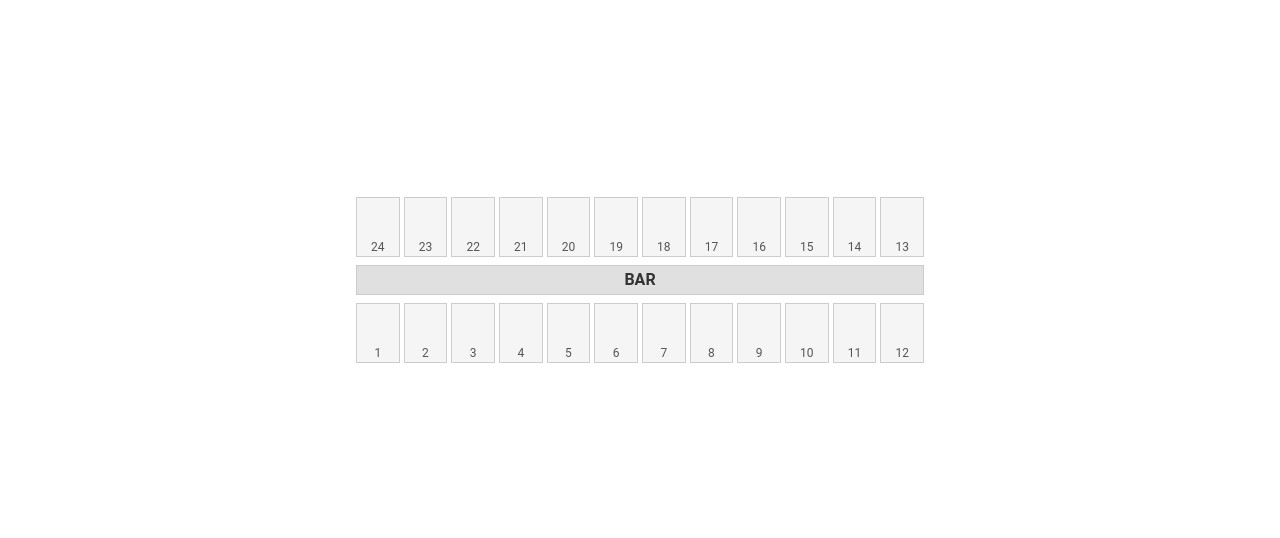
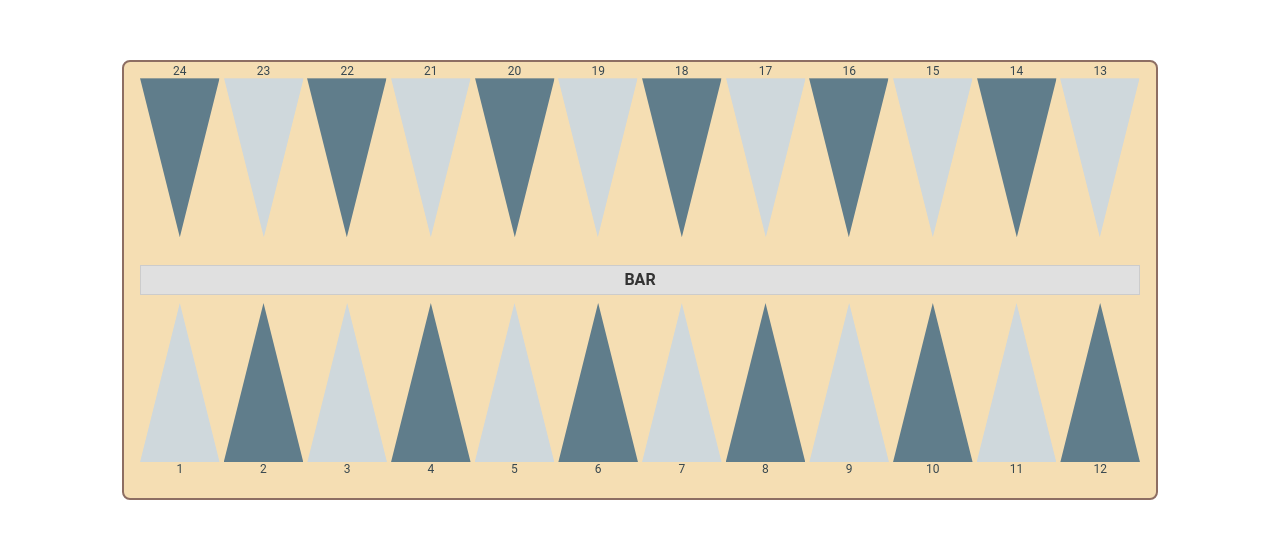
Before and after one commit to lightsparks/trictrac, a Vue app: page / in a window 1280 px wide. Shown: the part 120-658 px from the top of the page. Built offline with nearby package versions, Linux system fonts and the light colour scheme.

Commit message:
feat: replace placeholders with Point.vue triangles for 24-point board layout

```diff
--- a/src/components/Board.vue
+++ b/src/components/Board.vue
@@ -1,40 +1,45 @@
 <!-- src/components/Board.vue -->
 <template>
   <div class="board-container">
-    <!-- Top half: points 13–24 (left to right; we’ll display 12 boxes as placeholders) -->
+    <!-- Top row: points 24 down to 13 -->
     <div class="points-row top-row">
-      <div
-          v-for="point in 12"
-          :key="point"
-          class="point-placeholder"
-      >
-        {{ 13 + (12 - point) }}
-      </div>
+      <!-- 24, 23, …, 13 -->
+      <Point
+          v-for="n in 12"
+          :key="n"
+          :index="24 - (n - 1)"
+          :color="(n % 2 === 1) ? 'dark' : 'light'"
+          :isTop="true"
+      />
     </div>
 
-    <!-- Middle bar (optional visual separator) -->
+    <!-- Middle bar -->
     <div class="middle-bar">
       <span>BAR</span>
     </div>
 
-    <!-- Bottom half: points 12–1 (left to right) -->
+    <!-- Bottom row: points 1 up to 12 -->
     <div class="points-row bottom-row">
-      <div
-          v-for="point in 12"
-          :key="point"
-          class="point-placeholder"
-      >
-        {{ point }}
-      </div>
+      <!-- 1, 2, …, 12 -->
+      <Point
+          v-for="n in 12"
+          :key="n"
+          :index="n"
+          :color="(n % 2 === 1) ? 'light' : 'dark'"
+          :isTop="false"
+      />
     </div>
   </div>
 </template>
 
+
 <script lang="ts">
 import { defineComponent } from 'vue';
+import Point from './Point.vue';
 
 export default defineComponent({
   name: 'Board',
+  components: {Point},
   setup() {
     // In future, we’ll track which checkers live on each point here
     return {};
@@ -43,53 +48,34 @@ export default defineComponent({
 </script>
 
 <style scoped>
-/*
-  .board-container: wraps entire board
-  We’re using CSS Grid here to stack three rows:
-    1) top‐points row
-    2) a middle “bar”
-    3) bottom‐points row
-*/
+/* Board.vue scoped style */
 .board-container {
   display: grid;
+  /* Three rows: top points / bar / bottom points */
+  /* “auto” lets each row grow to fit its children (the triangles define their own height) */
   grid-template-rows: auto 30px auto;
   row-gap: 8px;
+
+  /* Padding around the board; let it fill whatever parent width is available */
   padding: 16px;
-  max-width: 600px;
+  width: 100%;
+  max-width: 100%;
   margin: 0 auto;
+
+  /* Background + border to look like a backgammon board frame */
+  background-color: #f5deb3;   /* wheat color */
+  border: 2px solid #8d6e63;   /* brown border */
+  border-radius: 8px;
 }
 
-/* Both .points-row (top & bottom) use a 12‐column grid */
+/* Each “points-row” is 12 equal‐width columns (one column per triangle) */
 .points-row {
   display: grid;
   grid-template-columns: repeat(12, 1fr);
   column-gap: 4px;
 }
 
-/* A simple placeholder box for each “point” */
-.point-placeholder {
-  background-color: #f5f5f5;
-  border: 1px solid #ccc;
-  height: 60px;
-  display: flex;
-  align-items: flex-end;
-  justify-content: center;
-  font-size: 0.75rem;
-  color: #555;
-  position: relative;
-}
-
-/* Label each placeholder with its numeric index at the bottom */
-.point-placeholder::after {
-  content: attr(data-index);
-  position: absolute;
-  bottom: 4px;
-  right: 4px;
-  font-size: 0.6rem;
-  color: #999;
-}
-
-/* Middle bar separator */
+/* The “BAR” strip in the middle is a fixed 30px height (from the grid‐row) */
 .middle-bar {
   display: flex;
   align-items: center;
--- /dev/null
+++ b/src/components/Point.vue
@@ -0,0 +1,131 @@
+<!-- src/components/Point.vue -->
+<template>
+  <div
+      class="point-wrapper"
+      :class="[{ top: isTop }, colorClass, { highlight, selected }]"
+      @click="$emit('click')"
+  >
+    <!-- Responsive triangle -->
+    <div class="triangle-shape"></div>
+
+    <!-- Checker slot (if a <Checker> is inserted) -->
+    <slot />
+
+    <!-- Pip label -->
+    <span class="pip-label">{{ index }}</span>
+  </div>
+</template>
+
+<script lang="ts">
+import {defineComponent, computed, type PropType} from 'vue';
+
+export default defineComponent({
+  name: 'Point',
+  props: {
+    index: {
+      type: Number as PropType<number>,
+      required: true,
+    },
+    color: {
+      type: String as () => 'dark' | 'light',
+      required: true,
+    },
+    highlight: {
+      type: Boolean,
+      default: false,
+    },
+    selected: {
+      type: Boolean,
+      default: false,
+    },
+    isTop: {
+      type: Boolean,
+      default: false,
+    },
+  },
+  setup(props) {
+    const colorClass = computed(() => {
+      return props.color === 'dark' ? 'point-dark' : 'point-light';
+    });
+    return { colorClass };
+  },
+});
+</script>
+
+
+<style scoped>
+/*
+  .point-wrapper: holds one triangle, any checkers, and the pip label.
+  We use padding‐top: 200% so that height = 2 × width.
+  That matches a 2:1 triangle (just like border‐based 6rem tall when 3rem wide).
+*/
+.point-wrapper {
+  position: relative;
+  width: 100%;
+  /* 200% of its own width → makes a 2:1 aspect ratio */
+  padding-top: 200%;
+  margin-bottom: 1.2rem; /* space for pip label */
+  cursor: pointer;
+}
+
+/* Flip the triangle vertically when isTop === true */
+.point-wrapper.top .triangle-shape {
+  transform: rotate(180deg);
+}
+
+/*
+  .triangle-shape: clips a 100%×100% square into an isosceles triangle.
+  Because .point-wrapper’s height is exactly 2× its width, this yields
+  a proper tall triangle that always fills its entire 1/12th column.
+*/
+.triangle-shape {
+  position: absolute;
+  top: 0;
+  left: 0;
+  width: 100%;
+  height: 100%;
+  clip-path: polygon(50% 0%, 100% 100%, 0% 100%);
+  transition: background-color 0.2s ease-in-out;
+}
+
+/* Dark‐fill triangle */
+.point-dark .triangle-shape {
+  background-color: #607d8b;
+}
+
+/* Light‐fill triangle */
+.point-light .triangle-shape {
+  background-color: #cfd8dc;
+}
+
+/* Highlighted destination (semi‐transparent yellow) */
+.highlight .triangle-shape {
+  background-color: rgba(255, 235, 59, 0.6);
+}
+
+/* Selected source: bring forward and add a yellow outline */
+.selected {
+  z-index: 2;
+}
+.selected .triangle-shape {
+  outline: 2px solid #ffeb3b;
+  outline-offset: -2px;
+}
+
+/* Pip label at the bottom center (for bottom‐row points) */
+.pip-label {
+  position: absolute;
+  bottom: -1rem;               /* 1rem below the triangle base */
+  left: 50%;
+  transform: translateX(-50%);
+  font-size: 0.75rem;
+  color: #37474f;
+  user-select: none;
+}
+
+/* Pip label above the apex (for top‐row points) */
+.top .pip-label {
+  bottom: auto;
+  top: -1rem;
+}
+</style>
```
